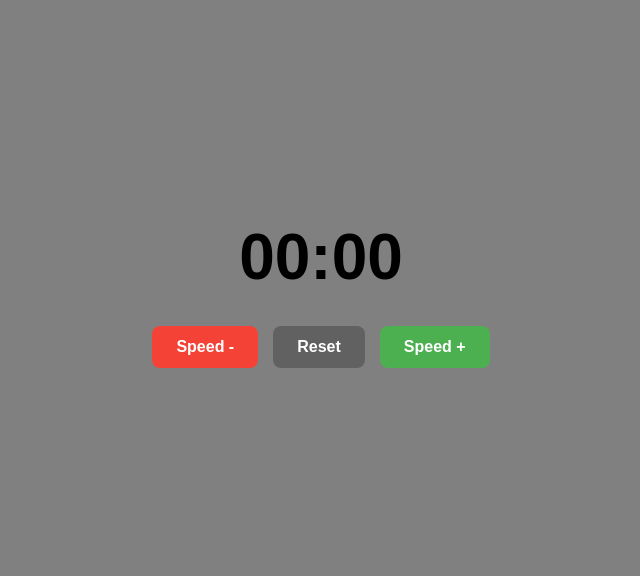
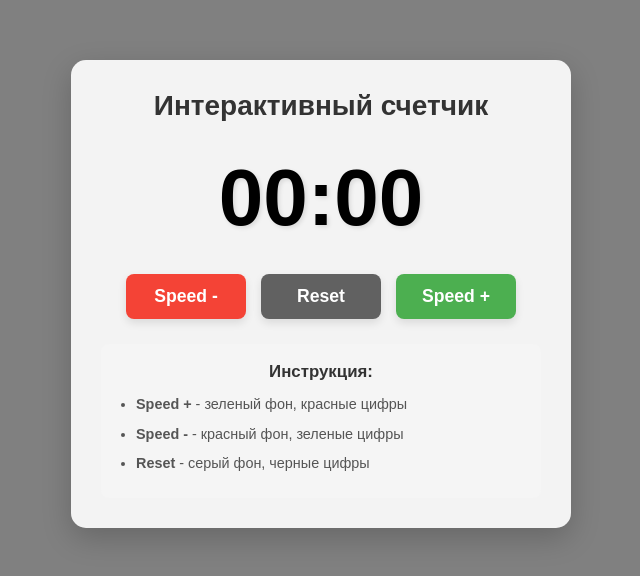
Before and after one commit to Gonflay/JS_IUCA_1, a plain HTML site: page index.html in a window 1280 px wide. Shown: the part 106-682 px from the top of the page, without its empty margins (319-959 px from the left). Drawn offline with Linux system fonts and the light colour scheme.

Commit message:
Add files via upload

```diff
--- a/index.css
+++ b/index.css
@@ -2,63 +2,80 @@
     margin: 0;
     padding: 0;
     box-sizing: border-box;
+    font-family: 'Arial', sans-serif;
 }
 
 body {
-    font-family: Arial, sans-serif;
     display: flex;
     justify-content: center;
     align-items: center;
     min-height: 100vh;
     background-color: #808080; /* Серый фон по умолчанию */
-    transition: background-color 0.3s ease;
+    transition: background-color 0.5s ease;
 }
 
 .container {
     text-align: center;
+    padding: 30px;
+    border-radius: 15px;
+    background-color: rgba(255, 255, 255, 0.9);
+    box-shadow: 0 10px 30px rgba(0, 0, 0, 0.2);
+    width: 90%;
+    max-width: 500px;
 }
 
-.counter {
-    font-size: 4rem;
-    font-weight: bold;
-    margin-bottom: 2rem;
-    color: #000000; /* Черный цвет по умолчанию */
-    transition: color 0.3s ease;
+h1 {
+    color: #333;
+    margin-bottom: 20px;
+    font-size: 28px;
 }
 
-.buttons {
+.counter-display {
+    font-size: 5rem;
+    font-weight: bold;
+    margin: 30px 0;
+    color: #000; /* Черные цифры по умолчанию */
+    transition: color 0.5s ease;
+    text-shadow: 2px 2px 4px rgba(0, 0, 0, 0.1);
+}
+
+.buttons-container {
     display: flex;
+    justify-content: center;
     gap: 15px;
-    justify-content: center;
-    align-items: center;
+    margin-top: 20px;
+    flex-wrap: wrap;
 }
 
 .btn {
-    padding: 12px 24px;
-    font-size: 1rem;
+    padding: 12px 25px;
+    font-size: 1.1rem;
     border: none;
     border-radius: 8px;
     cursor: pointer;
     transition: all 0.3s ease;
-    font-weight: bold;
+    font-weight: 600;
+    box-shadow: 0 4px 8px rgba(0, 0, 0, 0.1);
+    min-width: 120px;
 }
 
-.speed-increase {
+.btn:hover {
+    transform: translateY(-3px);
+    box-shadow: 0 6px 12px rgba(0, 0, 0, 0.15);
+}
+
+.btn:active {
+    transform: translateY(0);
+}
+
+.speed-plus {
     background-color: #4CAF50;
     color: white;
 }
 
-.speed-increase:hover {
-    background-color: #45a049;
-}
-
-.speed-decrease {
+.speed-minus {
     background-color: #f44336;
     color: white;
-}
-
-.speed-decrease:hover {
-    background-color: #da190b;
 }
 
 .reset {
@@ -66,23 +83,41 @@ body {
     color: white;
 }
 
-.reset:hover {
-    background-color: #424242;
+.instructions {
+    margin-top: 25px;
+    padding: 15px;
+    background-color: #f5f5f5;
+    border-radius: 8px;
+    font-size: 0.9rem;
+    color: #555;
+    line-height: 1.5;
 }
 
-/* Стили для активных состояний */
-body.speed-plus {
-    background-color: #90EE90; /* Светло-зеленый */
+.instructions h3 {
+    margin-bottom: 10px;
+    color: #333;
 }
 
-body.speed-plus .counter {
-    color: #FFB6C1; /* Светло-красный */
+.instructions ul {
+    text-align: left;
+    margin-left: 20px;
 }
 
-body.speed-minus {
-    background-color: #FFB6C1; /* Светло-красный */
+.instructions li {
+    margin-bottom: 8px;
 }
 
-body.speed-minus .counter {
-    color: #90EE90; /* Светло-зеленый */
+@media (max-width: 500px) {
+    .counter-display {
+        font-size: 4rem;
+    }
+
+    .btn {
+        min-width: 100px;
+        padding: 10px 15px;
+    }
+
+    .buttons-container {
+        gap: 10px;
+    }
 }
--- a/index.html
+++ b/index.html
@@ -3,18 +3,30 @@
 <head>
     <meta charset="UTF-8">
     <meta name="viewport" content="width=device-width, initial-scale=1.0">
-    <title>Счетчик</title>
+    <title>Счетчик с изменением цвета</title>
     <link rel="stylesheet" href="index.css">
 </head>
 <body>
     <div class="container">
-        <div class="counter" id="counter">00:00</div>
-        <div class="buttons">
-            <button class="btn speed-decrease" id="speedDecrease">Speed -</button>
-            <button class="btn reset" id="reset">Reset</button>
-            <button class="btn speed-increase" id="speedIncrease">Speed +</button>
+        <h1>Интерактивный счетчик</h1>
+        <div class="counter-display">00:00</div>
+
+        <div class="buttons-container">
+            <button class="btn speed-minus">Speed -</button>
+            <button class="btn reset">Reset</button>
+            <button class="btn speed-plus">Speed +</button>
+        </div>
+
+        <div class="instructions">
+            <h3>Инструкция:</h3>
+            <ul>
+                <li><strong>Speed +</strong> - зеленый фон, красные цифры</li>
+                <li><strong>Speed -</strong> - красный фон, зеленые цифры</li>
+                <li><strong>Reset</strong> - серый фон, черные цифры</li>
+            </ul>
         </div>
     </div>
+
     <script src="index.js"></script>
 </body>
 </html>
--- a/index.js
+++ b/index.js
@@ -1,87 +1,72 @@
-class Counter {
-    constructor() {
-        this.counterElement = document.getElementById('counter');
-        this.speedIncreaseBtn = document.getElementById('speedIncrease');
-        this.speedDecreaseBtn = document.getElementById('speedDecrease');
-        this.resetBtn = document.getElementById('reset');
-        this.minutes = 0;
-        this.seconds = 0;
-        this.isRunning = false;
+document.addEventListener('DOMContentLoaded', function() {
+    // Получаем элементы DOM
+    const body = document.body;
+    const counterDisplay = document.querySelector('.counter-display');
+    const speedPlusBtn = document.querySelector('.speed-plus');
+    const speedMinusBtn = document.querySelector('.speed-minus');
+    const resetBtn = document.querySelector('.reset');
 
-        this.initEventListeners();
-        this.updateDisplay();
+    // Переменные для работы счетчика
+    let minutes = 0;
+    let seconds = 0;
+    let timerInterval = null;
+
+    // Функция для обновления отображения счетчика
+    function updateCounterDisplay() {
+        const formattedMinutes = minutes.toString().padStart(2, '0');
+        const formattedSeconds = seconds.toString().padStart(2, '0');
+        counterDisplay.textContent = `${formattedMinutes}:${formattedSeconds}`;
     }
 
-    initEventListeners() {
-        // Обработчик для кнопки Speed +
-        this.speedIncreaseBtn.addEventListener('click', () => {
-            this.increment();
-            this.setSpeedPlusStyle();
-        });
+    // Функция для запуска счетчика
+    function startCounter() {
+        if (timerInterval) return;
 
-        // Обработчик для кнопки Speed -
-        this.speedDecreaseBtn.addEventListener('click', () => {
-            this.decrement();
-            this.setSpeedMinusStyle();
-        });
-
-        // Обработчик для кнопки Reset
-        this.resetBtn.addEventListener('click', () => {
-            this.reset();
-            this.setDefaultStyle();
-        });
+        timerInterval = setInterval(function() {
+            seconds++;
+            if (seconds >= 60) {
+                seconds = 0;
+                minutes++;
+            }
+            updateCounterDisplay();
+        }, 1000);
     }
 
-    increment() {
-        this.seconds++;
-        if (this.seconds >= 60) {
-            this.seconds = 0;
-            this.minutes++;
+    // Функция для остановки счетчика
+    function stopCounter() {
+        if (timerInterval) {
+            clearInterval(timerInterval);
+            timerInterval = null;
         }
-        this.updateDisplay();
     }
 
-    decrement() {
-        this.seconds--;
-        if (this.seconds < 0) {
-            this.seconds = 59;
-            this.minutes--;
-            if (this.minutes < 0) {
-                this.minutes = 0;
-                this.seconds = 0;
-            }
-        }
-        this.updateDisplay();
+    // Функция для сброса состояния
+    function resetState() {
+        stopCounter();
+        minutes = 0;
+        seconds = 0;
+        updateCounterDisplay();
+        body.style.backgroundColor = '#808080'; // Серый фон
+        counterDisplay.style.color = '#000'; // Черные цифры
     }
 
-    reset() {
-        this.minutes = 0;
-        this.seconds = 0;
-        this.updateDisplay();
-    }
+    // Speed +
+    speedPlusBtn.addEventListener('click', function() {
+        startCounter();
+        body.style.backgroundColor = '#90EE90'; // Светло-зеленый фон
+        counterDisplay.style.color = '#FFB6C1'; // Светло-красные цифры
+    });
 
-    updateDisplay() {
-        const formattedMinutes = this.minutes.toString().padStart(2, '0');
-        const formattedSeconds = this.seconds.toString().padStart(2, '0');
-        this.counterElement.textContent = ${formattedMinutes}:${formattedSeconds};
-    }
+    // Обработчик для кнопки Speed -
+    speedMinusBtn.addEventListener('click', function() {
+        startCounter();
+        body.style.backgroundColor = '#FFB6C1'; // Светло-красный фон
+        counterDisplay.style.color = '#90EE90'; // Светло-зеленые цифры
+    });
 
-    setSpeedPlusStyle() {
-        document.body.classList.remove('speed-minus');
-        document.body.classList.add('speed-plus');
-    }
+    // Обработчик для кнопки Reset
+    resetBtn.addEventListener('click', resetState);
 
-    setSpeedMinusStyle() {
-        document.body.classList.remove('speed-plus');
-        document.body.classList.add('speed-minus');
-    }
 
-    setDefaultStyle() {
-        document.body.classList.remove('speed-plus', 'speed-minus');
-    }
-}
-
-// Инициализация счетчика при загрузке страницы
-document.addEventListener('DOMContentLoaded', () => {
-    new Counter();
+    resetState();
 });
```
